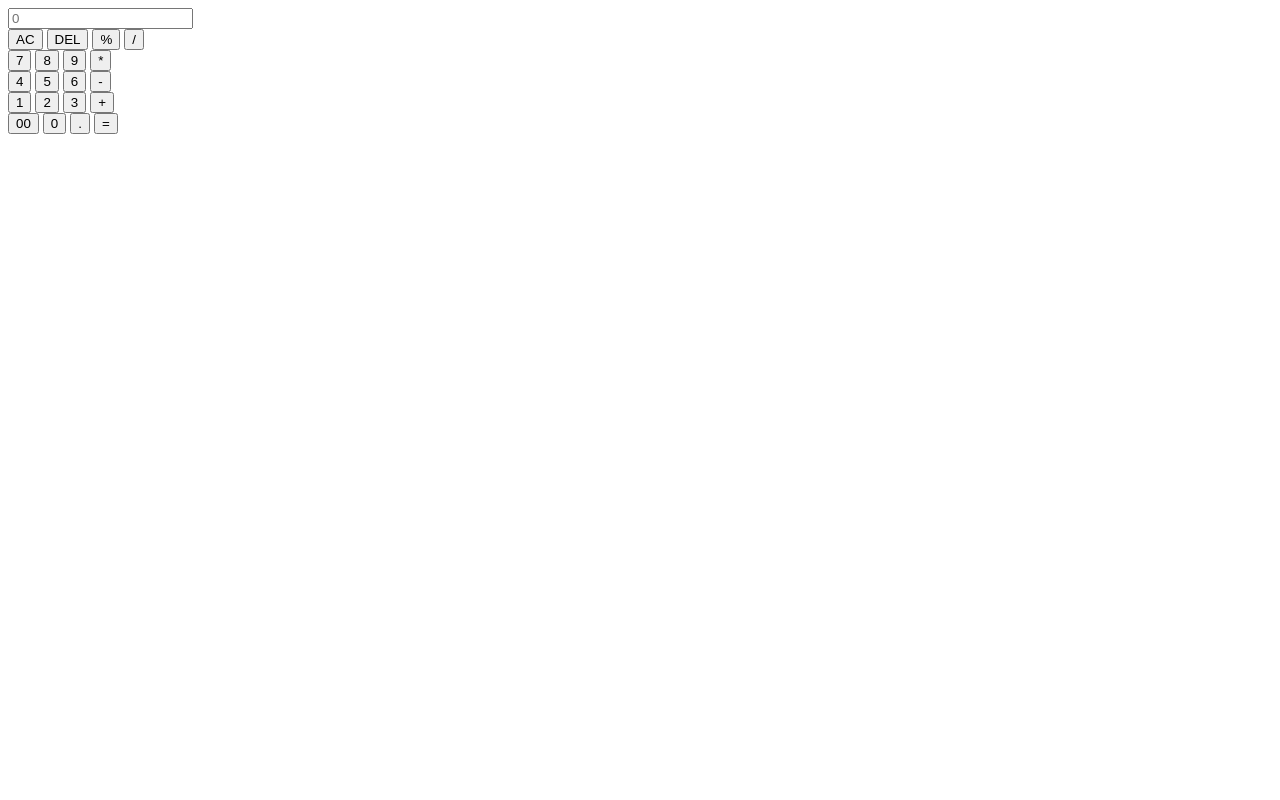
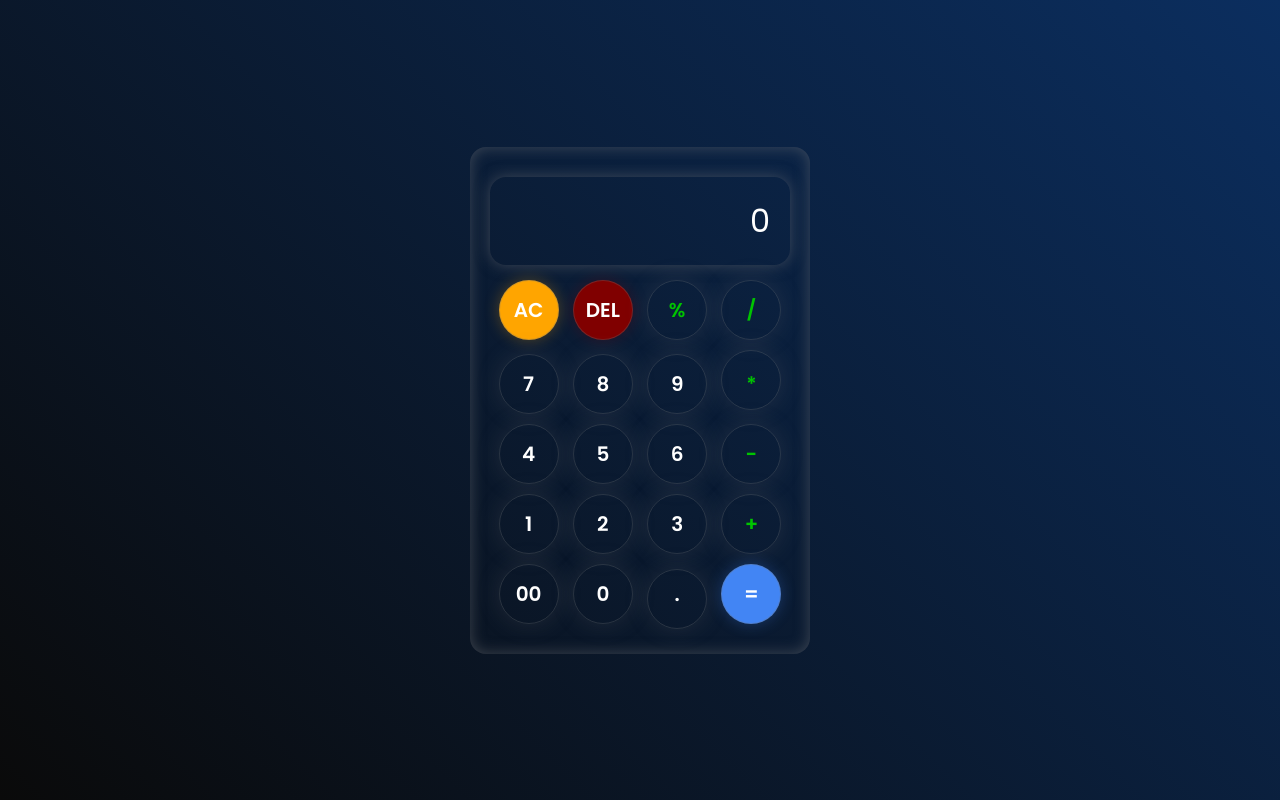
Before and after one commit to abrartariqulislam/Calculator, a plain HTML site: page index.html in a window 1280 px wide. Drawn offline with Linux system fonts and the light colour scheme.

Commit message:
calculator style

```diff
--- a/index.html
+++ b/index.html
@@ -11,34 +11,34 @@
     <main>
         <input type="text" placeholder="0">
         <div>
-            <button>AC</button>
-            <button>DEL</button>
-            <button>%</button>
-            <button>/</button>
+            <button class="ac">AC</button>
+            <button class="del">DEL</button>
+            <button class="symbol">%</button>
+            <button class="symbol">/</button>
         </div>
         <div>
             <button>7</button>
             <button>8</button>
             <button>9</button>
-            <button>*</button>
+            <button class="into symbol">*</button>
         </div>
         <div>
             <button>4</button>
             <button>5</button>
             <button>6</button>
-            <button>-</button>
+            <button class="symbol">-</button>
         </div>
         <div>
             <button>1</button>
             <button>2</button>
             <button>3</button>
-            <button>+</button>
+            <button class="symbol">+</button>
         </div>
         <div>
             <button>00</button>
             <button>0</button>
-            <button>.</button>
-            <button>=</button>
+            <button class="dot">.</button>
+            <button class="equal">=</button>
         </div>
     </main>
 </body>
--- a/style.css
+++ b/style.css
@@ -0,0 +1,78 @@
+@import url('https://fonts.googleapis.com/css2?family=Poppins:ital,wght@0,100;0,200;0,300;0,400;0,500;0,600;0,700;0,800;0,900;1,100;1,200;1,300;1,400;1,500;1,600;1,700;1,800&display=swap');
+*{
+    margin: 0;
+    padding: 0;
+    box-sizing: border-box;
+    font-family: 'Poppins', sans-serif;
+}
+body{
+    height: 100vh;
+    display: flex;
+    align-items: center;
+    justify-content: center;
+    background: linear-gradient(45deg, #0a0a0a,#0b2e5f);
+
+}
+main{
+padding: 20px;
+border-radius: 16px;
+box-shadow:inset 0px 0px 15px rgba(113, 115, 119, 0.5) ;
+display: flex;
+flex-direction: column;
+align-items: center;
+justify-content: center;
+width: 340px;
+}
+input{
+width: 100%;
+padding: 20px;
+margin: 10px;
+text-align: right;
+font-size: 32px;
+background: unset;
+border: unset;
+box-shadow: 0px 0px 15px rgba(113, 115, 119, 0.5)  ;
+border-radius: 16px;
+color: #fff;
+cursor: pointer;
+}
+input::placeholder{
+    color: #fff;
+}
+input:focus{
+    outline: unset;
+}
+button{
+    height: 60px;
+    width: 60px;
+    margin: 5px;
+    border-radius: 50%;
+    background: unset;
+    border: 1px solid rgba(113, 115, 119, 0.3);
+    color: #fff;
+    font-size: 20px;
+    box-shadow: 0px 0px 25px rgba(113, 115, 119, 0.2) ;
+    font-weight: 600;
+    cursor: pointer;
+}
+.dot{
+    padding-bottom: 10px;
+}
+.into{
+    padding-top: 8px;
+}
+.equal{
+    background-color: #4285F4;
+    box-shadow: 0px 0px 15px #4286f44b;
+}
+.ac{
+    background: orange;
+    box-shadow: 0px 0px 15px #ffa6004b;
+}
+.del{
+    background: maroon;
+    box-shadow: 0px 0px 15px #8000004b;
+}
+.symbol{
+color: #00c400;
+}
```
